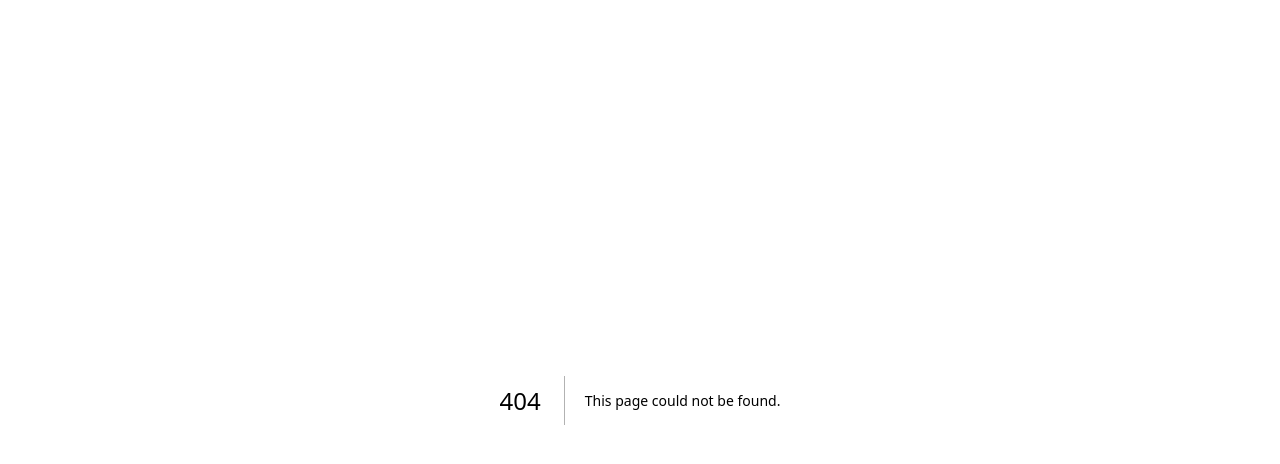
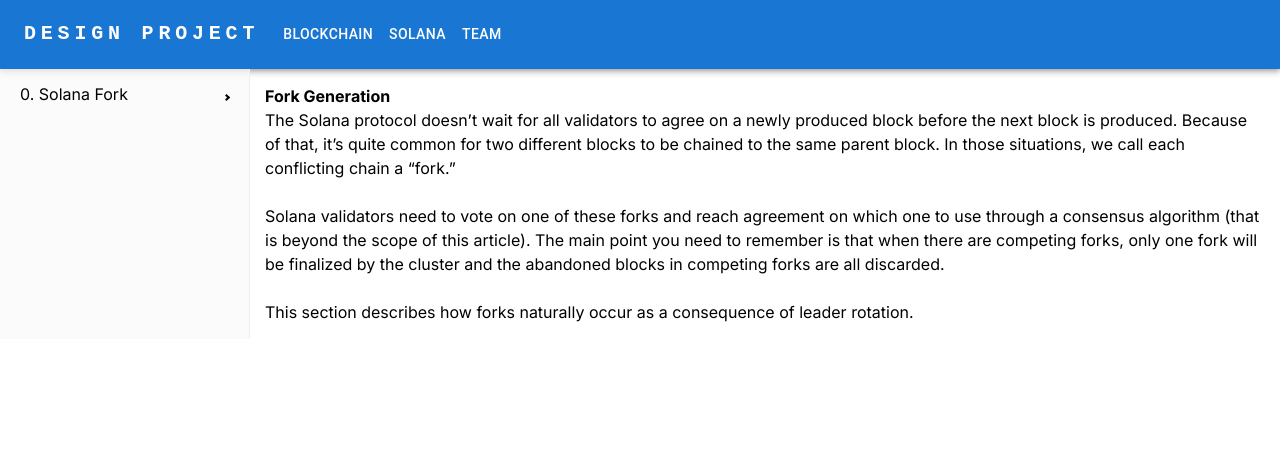
Before and after one commit to YasinSimsek2000/solana-design-project, a Next.js app: page /solana in a window 1280 px wide. Before the commit this address had no page. Shown: the top 464 px of the page. Built offline with nearby package versions, Linux system fonts and the light colour scheme.

Commit message:
static pages were added. new paths.

```diff
--- /dev/null
+++ b/src/app/blockchain/page.tsx
@@ -0,0 +1,9 @@
+"use client"
+
+import {Blockchain} from "@/page_components/Blockchain";
+
+export default function Blockchain_Home() {
+    return (
+        <Blockchain></Blockchain>
+    );
+}
--- a/src/app/page.tsx
+++ b/src/app/page.tsx
@@ -1,8 +1,8 @@
 "use client"
 
-import {Main} from "../../pages/Main";
+import { Main } from "@/page_components/Main";
 
-export default function Home() {
+export default function Main_Home() {
     return (
         <Main></Main>
     );
--- /dev/null
+++ b/src/app/solana/page.tsx
@@ -0,0 +1,9 @@
+"use client"
+
+import {Solana} from "@/page_components/Solana";
+
+export default function Solana_Home() {
+    return (
+        <Solana></Solana>
+    );
+}
--- /dev/null
+++ b/src/app/team/page.tsx
@@ -0,0 +1,9 @@
+"use client"
+
+import {Team} from "@/page_components/Team";
+
+export default function Team_Home() {
+    return (
+        <Team></Team>
+    );
+}
--- a/src/components/NavigationBar.tsx
+++ b/src/components/NavigationBar.tsx
@@ -9,7 +9,7 @@
 import Button from '@mui/material/Button';
 import AdbIcon from '@mui/icons-material/Adb';
 
-const pages = [['Blockchain', ""], ['Solana', "/solana"], ["Our Team", "/ourTeam"]];
+const pages = [['Blockchain', "/blockchain"], ['Solana', "/solana"], ["Team", "/team"]];
 function ResponsiveAppBar() {
     const [anchorElNav, setAnchorElNav] = React.useState<null | HTMLElement>(null);
     const [anchorElUser, setAnchorElUser] = React.useState<null | HTMLElement>(null);
--- a/pages/Solana.tsx
+++ b/src/page_components/Blockchain.tsx
@@ -3,15 +3,14 @@
 import {LeftSide} from "@/components/LeftSide";
 import {RightSide} from "@/components/RightSide";
 import React, {ReactNode, useState} from "react";
-import "./Main.css"
+import "./Blockchain.css"
 import {Menu, MenuItem, SubMenu} from "react-pro-sidebar";
-import {staticDataSolana} from "@/extensions/StaticDataSolana";
-import {Data8_1} from "@/explanations/solana/8_1";
+import {staticDataBlockchain} from "@/extensions/StaticDataBlockchain";
+import {Data1_1} from "@/explanations/blockchain/1_1";
 import NavigationBar from "@/components/NavigationBar";
 
-
-export const Solana = () => {
-    const [selectedText, setSelectedText] = useState<ReactNode>(Data8_1);
+export const Blockchain = () => {
+    const [selectedText, setSelectedText] = useState<ReactNode>(Data1_1);
     return (
         <>
             <NavigationBar></NavigationBar>
@@ -19,24 +18,24 @@
                 <LeftSide>
                     <Menu>
                         {
-                            staticDataSolana.map((item, i) => (
+                            staticDataBlockchain.map((item, i) => (
                                 item.content.length > 1 ? (
                                     <SubMenu key={i} label={i + ". " + item.title}>
                                         {
                                             item.content.map((subItem, j) => (
-                                                <MenuItem key={`${i}-${j}`} onClick={() => setSelectedText(subItem.content)}>
-                                                    <div>{i + "." + j + " - " + subItem.title}</div>
-                                                </MenuItem>
+                                                    <MenuItem key={`${i}-${j}`} onClick={() => setSelectedText(subItem.content)}>
+                                                        <div>{i + "." + j + " - " + subItem.title}</div>
+                                                    </MenuItem>
                                                 )
                                             )
                                         }
-                                    </SubMenu> )
+                                    </SubMenu>
+                                    )
                                     : (
                                         <MenuItem key={i} onClick={() => setSelectedText(item.content[0].content)}>
                                             <div>{i + " - " + item.title}</div>
                                         </MenuItem>
                                     )
-
                             ))
                         }
                     </Menu>
--- /dev/null
+++ b/src/page_components/Main.tsx
@@ -0,0 +1,14 @@
+"use client"
+
+import React  from "react";
+import "./Blockchain.css"
+import NavigationBar from "@/components/NavigationBar";
+
+export const Main = () => {
+    return (
+        <>
+            <NavigationBar></NavigationBar>
+
+        </>
+    )
+}
--- a/pages/Main.tsx
+++ b/src/page_components/Solana.tsx
@@ -3,14 +3,15 @@
 import {LeftSide} from "@/components/LeftSide";
 import {RightSide} from "@/components/RightSide";
 import React, {ReactNode, useState} from "react";
-import "./Main.css"
+import "./Blockchain.css"
 import {Menu, MenuItem, SubMenu} from "react-pro-sidebar";
-import {staticDataBlockchain} from "@/extensions/StaticDataBlockchain";
-import {Data1_1} from "@/explanations/blockchain/1_1";
+import {staticDataSolana} from "@/extensions/StaticDataSolana";
+import {Data8_1} from "@/explanations/solana/8_1";
 import NavigationBar from "@/components/NavigationBar";
 
-export const Main = () => {
-    const [selectedText, setSelectedText] = useState<ReactNode>(Data1_1);
+
+export const Solana = () => {
+    const [selectedText, setSelectedText] = useState<ReactNode>(Data8_1);
     return (
         <>
             <NavigationBar></NavigationBar>
@@ -18,24 +19,24 @@
                 <LeftSide>
                     <Menu>
                         {
-                            staticDataBlockchain.map((item, i) => (
+                            staticDataSolana.map((item, i) => (
                                 item.content.length > 1 ? (
                                     <SubMenu key={i} label={i + ". " + item.title}>
                                         {
                                             item.content.map((subItem, j) => (
-                                                    <MenuItem key={`${i}-${j}`} onClick={() => setSelectedText(subItem.content)}>
-                                                        <div>{i + "." + j + " - " + subItem.title}</div>
-                                                    </MenuItem>
+                                                <MenuItem key={`${i}-${j}`} onClick={() => setSelectedText(subItem.content)}>
+                                                    <div>{i + "." + j + " - " + subItem.title}</div>
+                                                </MenuItem>
                                                 )
                                             )
                                         }
-                                    </SubMenu>
-                                    )
+                                    </SubMenu> )
                                     : (
                                         <MenuItem key={i} onClick={() => setSelectedText(item.content[0].content)}>
                                             <div>{i + " - " + item.title}</div>
                                         </MenuItem>
                                     )
+
                             ))
                         }
                     </Menu>
--- /dev/null
+++ b/src/page_components/Team.tsx
@@ -0,0 +1,14 @@
+"use client"
+
+import React  from "react";
+import "./Blockchain.css"
+import NavigationBar from "@/components/NavigationBar";
+
+export const Team = () => {
+    return (
+        <>
+            <NavigationBar></NavigationBar>
+
+        </>
+    )
+}
--- a/tailwind.config.ts
+++ b/tailwind.config.ts
@@ -2,7 +2,7 @@
 
 const config: Config = {
   content: [
-    './src/pages/**/*.{js,ts,jsx,tsx,mdx}',
+    './src/page_components/**/*.{js,ts,jsx,tsx,mdx}',
     './src/components/**/*.{js,ts,jsx,tsx,mdx}',
     './src/app/**/*.{js,ts,jsx,tsx,mdx}',
   ],
```
Also changed, not shown: src/page_components/Blockchain.css (renamed from pages/Main.css), src/page_components/Solana.css (renamed from pages/Solana.css).
